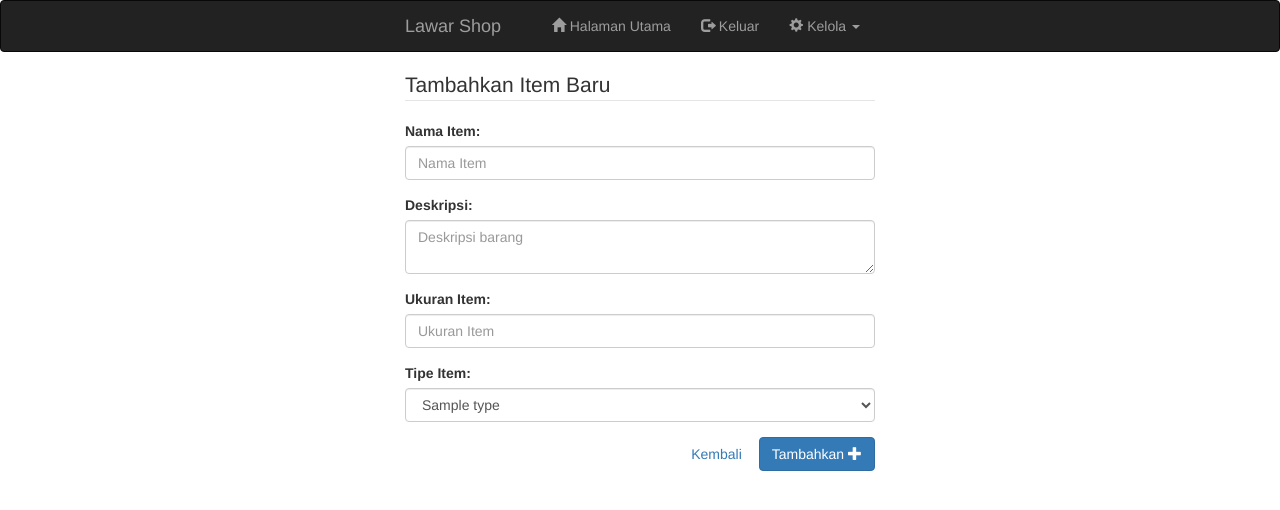
After one commit to atomicbomber-git/lawar, a PHP site: template src/View/inventory/item_add.twig in a window 1280 px wide. The commit adds this page. Shown: the top 510 px of the page. Run offline with PHP 8.4, Linux system fonts and the light colour scheme; the template is opened without the code that fills it: most values are stand-ins (such as "Sample title", 1, 10 or a date in 2020); some libraries are stand-ins or nearby versions.

```diff
--- a/src/App/set_up_routes.php
+++ b/src/App/set_up_routes.php
@@ -22,6 +22,8 @@ $app->group("/inventory", function () {
     $this->get("", "InventoryController:all")->setName("inventory");
 
     /* Routes pertaining the item management functionality */
+    $this->get("/item/add", "InventoryController:addItem")->setName("inventory-item-add");
+    $this->post("/item/add", "InventoryController:processAddItem")->setName("inventory-item-process-add");
     $this->get("/item/edit/{item_id}", "InventoryController:editItem")->setName("inventory-item-edit");
     $this->post("/item/edit/{item_id}", "InventoryController:processEditItem")->setName("inventory-item-process-edit");
     $this->get("/item/delete/{item_id}", "InventoryController:deleteItem")->setName("inventory-item-delete");
--- a/src/View/general/navbar.twig
+++ b/src/View/general/navbar.twig
@@ -24,6 +24,9 @@
             </a>
             <ul class="dropdown-menu">
                 <li>
+                    <a href="{{ path_for('inventory-item-add') }}"> <span class="glyphicon glyphicon-plus"></span> Tambah Item </a>
+                </li>
+                <li>
                     <a href="{{ path_for('type') }}"> <span class="glyphicon glyphicon-cog"></span> Tipe Barang </a>
                 </li>
                 <li>
--- a/src/View/inventory/inventory.twig
+++ b/src/View/inventory/inventory.twig
@@ -44,7 +44,7 @@
                         </a>
                     </div>
                     <p>
-                        {{ item.description }}
+                        "{{ item.description }}"
                     </p>
                     <div style="text-align: right">
                         <a href="#" class="btn btn-info btn-xs">
--- /dev/null
+++ b/src/View/inventory/item_add.twig
@@ -0,0 +1,62 @@
+{% extends 'general/base.twig' %}
+
+{% block title %} Tambahkan Item Baru {% endblock %}
+
+{% block body %}
+    {# Navigation Bar #}
+    {% include 'general/navbar.twig' %}
+
+    <div class="container">
+        <div class="spacer"></div>
+        <fieldset>
+            <legend> Tambahkan Item Baru </legend>
+        </fieldset>
+        <form action="{{ path_for('inventory-item-process-add') }}" method="POST">
+            <div class="form-group">
+                <label class="control-label"> Nama Item: </label>
+                <input class="form-control" type="text" name="name" placeholder="Nama Item">
+            </div>
+            <div class="form-group">
+                <label class="control-label"> Deskripsi: </label>
+                <textarea class="form-control" name="description" placeholder="Deskripsi barang"></textarea>
+            </div>
+            <div class="form-group">
+                <label class="control-label"> Ukuran Item: </label>
+                <input class="form-control" name="size" type="text" placeholder="Ukuran Item">
+            </div>
+            <div class="form-group">
+                <label class="control-label"> Tipe Item: </label>
+                <select class="form-control" name="type">
+                    {% for type in types %}
+                        <option value="{{ type.id }}"> {{ type.name }} </option>
+                    {% endfor %}
+                </select>
+            </div>
+
+            <div class="form-group" style="text-align: right">
+                <a href="{{ path_for('inventory') }}" class="btn btn-secondary"> Kembali </a>
+                <button class="btn btn-primary">
+                    Tambahkan
+                    <span class="glyphicon glyphicon-plus"></span>
+                </button>
+            </div>
+
+        </form>
+
+        {% if message %}
+            {% for msg in message.success %}
+                <div class="alert alert-success">
+                    {{ msg }}
+                </div>
+            {% endfor %}
+
+            {% for msg in message.error %}
+                <div class="alert alert-danger">
+                    {{ msg }}
+                </div>
+            {% endfor %}
+        {% endif %}
+    </div>
+
+
+{% endblock %}
```
Also changed, not shown: src/App/Controller/InventoryController.php (+22 -0 lines).
